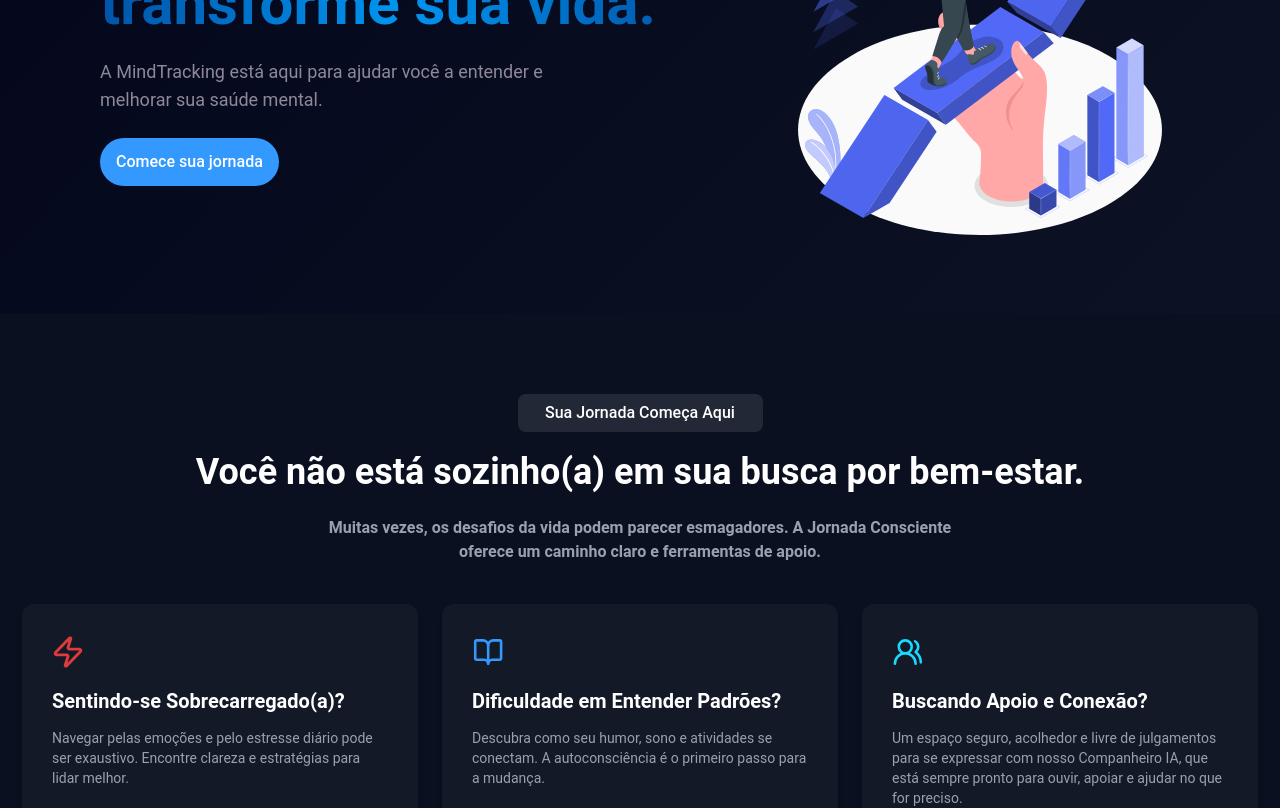
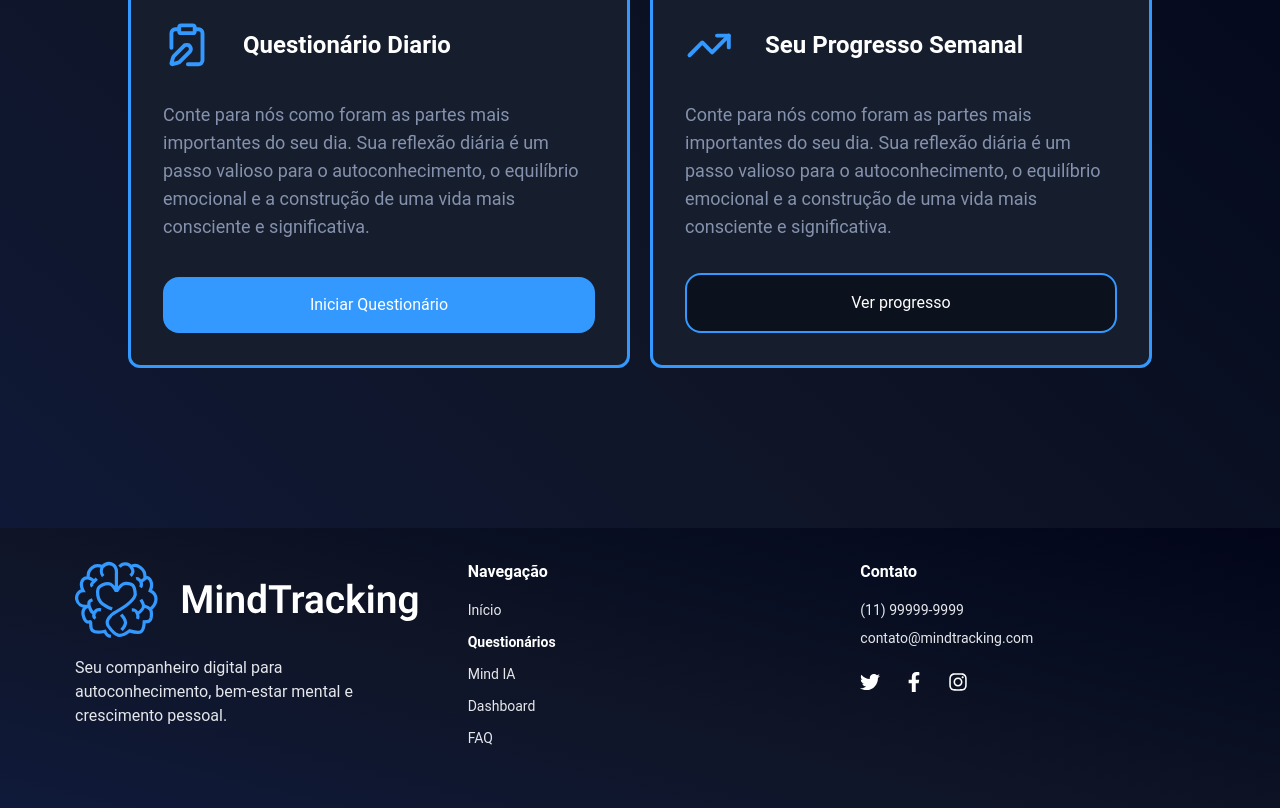
Before and after one commit to ThiagoNascBarros/mind-tracking, a React (Vite) app: page /questionarios in a window 1280 px wide. Shown: the part 300-1108 px from the top of the page. Built offline with nearby package versions, Linux system fonts and the light colour scheme.

Commit message:
feat: adicionar página Questionários e atualizar roteamento; aprimorar layout e estilo para componentes Footer e FeatureSection

```diff
--- a/src/App.tsx
+++ b/src/App.tsx
@@ -1,12 +1,14 @@
 import { Routes, Route } from 'react-router-dom';
 import Home from './pages/home';
-
+import Questionarios from './pages/Questionarios';
 
 function App() {
-
   return (
     <div className="bg-gradient-to-bl from-[#03061B] via-[#0F1526] to-[#0F1A3D] min-h-screen">
-      <Home />
+      <Routes>
+        <Route path="/" element={<Home />} />
+        <Route path="/questionarios" element={<Questionarios />} />
+      </Routes>
     </div>
   )
 }
--- a/src/components/FeatureSection.tsx
+++ b/src/components/FeatureSection.tsx
@@ -26,23 +26,25 @@
   ];
 
   return (
-    <div className="flex justify-center gap-6 mt-10">
+    <div className="container mx-auto px-4">
+      <div className="flex flex-col md:flex-row justify-center gap-4 md:gap-6 mt-10">
         {features.map((item, idx) => (
           <div
             key={idx}
-          className="bg-[#131927] px-7.5 rounded-xl text-left  shadow-md "
+            className="bg-[#131927] px-6 md:px-7.5 py-6 md:py-8 rounded-xl text-left shadow-md w-full md:w-auto"
           >
-          <div className="text-3xl mb-4.5 mt-8">
+            <div className="text-3xl mb-4 md:mb-4.5">
               {item.icon.startsWith("/") ? (
                 <img src={item.icon} alt={item.title} className="w-8 h-8" />
               ) : (
                 item.icon
               )}
             </div>
-          <h3 className="text-[20px] font-semibold text-white">{item.title}</h3>
-          <p className="text-gray-400 font-sm text-sm mt-3 mb-6 w-84">{item.desc}</p>
+            <h3 className="text-lg md:text-[20px] font-semibold text-white">{item.title}</h3>
+            <p className="text-gray-400 text-sm mt-3 mb-4 md:mb-6 max-w-[300px] md:max-w-none">{item.desc}</p>
           </div>
         ))}
+      </div>
     </div>
   );
 };
--- a/src/components/Footer/Footer.tsx
+++ b/src/components/Footer/Footer.tsx
@@ -4,25 +4,26 @@
 
 export default function Footer() {
     return (
-        <footer className="bg-gradient-to-bl from-[#03061B] via-[#0F1526] to-[#0F1A3D] text-white py-4 sm:py-8 px-2 sm:px-4 md:px-8 md:py-12 lg:px-[75px] min-h-[324px] flex flex-col justify-center">
-            <div className="container mx-auto">
-                <div className="flex flex-col lg:flex-row items-center lg:items-start justify-between gap-4 sm:gap-8">
+        <footer className="bg-gradient-to-bl from-[#03061B] via-[#0F1526] to-[#0F1A3D] text-white py-8 px-4 md:px-8 lg:px-[75px] min-h-[324px]">
+            <div className="container mx-auto max-w-7xl">
+                <div className="grid grid-cols-1 md:grid-cols-2 lg:grid-cols-3 gap-8 lg:gap-12">
                     {/* Logo and Description Section */}
-                    <div className="flex flex-col items-center lg:items-start gap-2 sm:gap-4 lg:gap-8 w-full lg:w-1/3 text-center lg:text-left">
-                        <img className="h-12 sm:h-16 lg:h-24" src={Logo} alt="Mind Tracking Logo" />
-                        <p className="text-xs sm:text-sm lg:text-base max-w-[200px] sm:max-w-none">Seu companheiro digital para autoconhecimento, bem-estar mental e crescimento pessoal.</p>
+                    <div className="flex flex-col gap-4">
+                        <img className="h-16 lg:h-20" src={Logo} alt="Mind Tracking Logo" />
+                        <p className="text-sm lg:text-base text-[#E5E7EB] max-w-md">
+                            Seu companheiro digital para autoconhecimento, bem-estar mental e crescimento pessoal.
+                        </p>
                     </div>
 
                     {/* Navigation Section */}
-                    <div className="w-full lg:w-auto">
-                        <nav>
-                            <h2 className="text-sm sm:text-[16px] font-semibold mb-2 sm:mb-4 text-center lg:text-left">Navegação</h2>
-                            <ul className="space-y-1 sm:space-y-2 text-xs sm:text-[14px] text-[#E5E7EB] font-regular flex flex-col items-center lg:items-start">
+                    <div>
+                        <h2 className="text-base font-semibold mb-4">Navegação</h2>
+                        <ul className="space-y-3 text-sm text-[#E5E7EB]">
                             <li>
                                 <NavLink
                                     to="/"
                                     className={({ isActive }) =>
-                                            `hover:underline ${isActive ? "font-bold text-white" : ""}`
+                                        `hover:text-white transition-colors ${isActive ? "font-semibold text-white" : ""}`
                                     }
                                 >
                                     Início
@@ -32,7 +33,7 @@
                                 <NavLink
                                     to="/questionarios"
                                     className={({ isActive }) =>
-                                            `hover:underline ${isActive ? "font-bold text-white" : ""}`
+                                        `hover:text-white transition-colors ${isActive ? "font-semibold text-white" : ""}`
                                     }
                                 >
                                     Questionários
@@ -42,7 +43,7 @@
                                 <NavLink
                                     to="/mind-ia"
                                     className={({ isActive }) =>
-                                            `hover:underline ${isActive ? "font-bold text-white" : ""}`
+                                        `hover:text-white transition-colors ${isActive ? "font-semibold text-white" : ""}`
                                     }
                                 >
                                     Mind IA
@@ -52,7 +53,7 @@
                                 <NavLink
                                     to="/dashboard"
                                     className={({ isActive }) =>
-                                            `hover:underline ${isActive ? "font-bold text-white" : ""}`
+                                        `hover:text-white transition-colors ${isActive ? "font-semibold text-white" : ""}`
                                     }
                                 >
                                     Dashboard
@@ -62,29 +63,45 @@
                                 <NavLink
                                     to="/faq"
                                     className={({ isActive }) =>
-                                            `hover:underline ${isActive ? "font-bold text-white" : ""}`
+                                        `hover:text-white transition-colors ${isActive ? "font-semibold text-white" : ""}`
                                     }
                                 >
                                     FAQ
                                 </NavLink>
                             </li>
                         </ul>
-                        </nav>
                     </div>
 
                     {/* Contact Section */}
-                    <div className="flex flex-col gap-2 sm:gap-4 items-center lg:items-start w-full lg:w-1/3">
-                        <h2 className="text-sm sm:text-[16px] font-semibold mb-1 sm:mb-2 text-center lg:text-left">Contato</h2>
-                        <span className="text-xs sm:text-[14px] text-[#E5E7EB]">(11) 99999-9999</span>
-                        <span className="text-xs sm:text-[14px] text-[#E5E7EB]">contato@mindtracking.com</span>
-                        <div className="flex gap-3 sm:gap-6 mt-2 sm:mt-4 text-lg sm:text-2xl">
-                            <a href="https://twitter.com" target="_blank" rel="noopener noreferrer" className="hover:text-[#3399FF]">
+                    <div className="flex flex-col gap-4">
+                        <h2 className="text-base font-semibold">Contato</h2>
+                        <div className="space-y-2 text-sm text-[#E5E7EB]">
+                            <p>(11) 99999-9999</p>
+                            <p>contato@mindtracking.com</p>
+                        </div>
+                        <div className="flex gap-6 mt-2 text-xl">
+                            <a
+                                href="https://twitter.com"
+                                target="_blank"
+                                rel="noopener noreferrer"
+                                className="hover:text-[#3399FF] transition-colors"
+                            >
                                 <FaTwitter />
                             </a>
-                            <a href="https://facebook.com" target="_blank" rel="noopener noreferrer" className="hover:text-[#3399FF]">
+                            <a
+                                href="https://facebook.com"
+                                target="_blank"
+                                rel="noopener noreferrer"
+                                className="hover:text-[#3399FF] transition-colors"
+                            >
                                 <FaFacebookF />
                             </a>
-                            <a href="https://instagram.com" target="_blank" rel="noopener noreferrer" className="hover:text-[#3399FF]">
+                            <a
+                                href="https://instagram.com"
+                                target="_blank"
+                                rel="noopener noreferrer"
+                                className="hover:text-[#3399FF] transition-colors"
+                            >
                                 <FaInstagram />
                             </a>
                         </div>
--- a/src/pages/home.tsx
+++ b/src/pages/home.tsx
@@ -11,25 +11,29 @@
     <main className="bg-[linear-gradient(135deg,#03061B_0%,#0F1526_50%,#0F1A3D_100%)] text-white">
       <Header />
       {/* Hero Section */}
-      <section className="px-25 py-16 flex flex-col md:flex-row items-center justify-between max-w-7xl mx-auto">
-        <div className="max-w-xl space-y-6">
-          <h1 className="text-4xl md:text-6xl w-150 font-bold bg-gradient-to-r from-[#0054A8] via-[#0095F0] to-[#0054A8] bg-clip-text text-transparent">
-            Cuide da sua mente,
-            <br /> transforme sua vida.
+      {/* Hero Section */}
+      <section className="px-4 sm:px-6 md:px-8 lg:px-25 py-8 md:py-16 flex flex-col md:flex-row items-center justify-between max-w-7xl mx-auto">
+        <div className="w-full md:max-w-2xl space-y-4 md:space-y-6 text-center md:text-left">
+          <h1 className="text-3xl sm:text-4xl md:text-5xl lg:text-6xl font-bold bg-gradient-to-r from-[#0054A8] via-[#0095F0] to-[#0054A8] bg-clip-text text-transparent">
+            Cuide da sua mente, transforme sua vida.
           </h1>
-          <p className="text-lg text-[#8E8999] w-120 ">
+          <p className="text-base sm:text-lg text-[#8E8999] max-w-[90%] md:max-w-none mx-auto md:mx-0">
             A MindTracking está aqui para ajudar você a entender e melhorar sua
             saúde mental.
           </p>
-          <button className="px-4 py-3 bg-[#3399FF] hover:bg-blue-700 rounded-full font-medium">
+          <div className="flex justify-center md:justify-start">
+            <button className="px-6 py-3 bg-[#3399FF] hover:bg-blue-700 rounded-full font-medium transition-colors duration-200">
               Comece sua jornada
             </button>
           </div>
+        </div>
+        <div className="w-full md:w-auto mt-8 md:mt-0 flex justify-center">
           <img
             src="../../public/images/hero.svg"
             alt="Ilustração"
-          className="mt-12 md:mt-0 w-full md:w-[400px]"
+            className="w-[280px] sm:w-[320px] md:w-[400px] h-auto"
           />
+        </div>
       </section>
 
       {/* Mensagem de apoio */}
```
Lines whose indentation alone changed are shown as unchanged.
